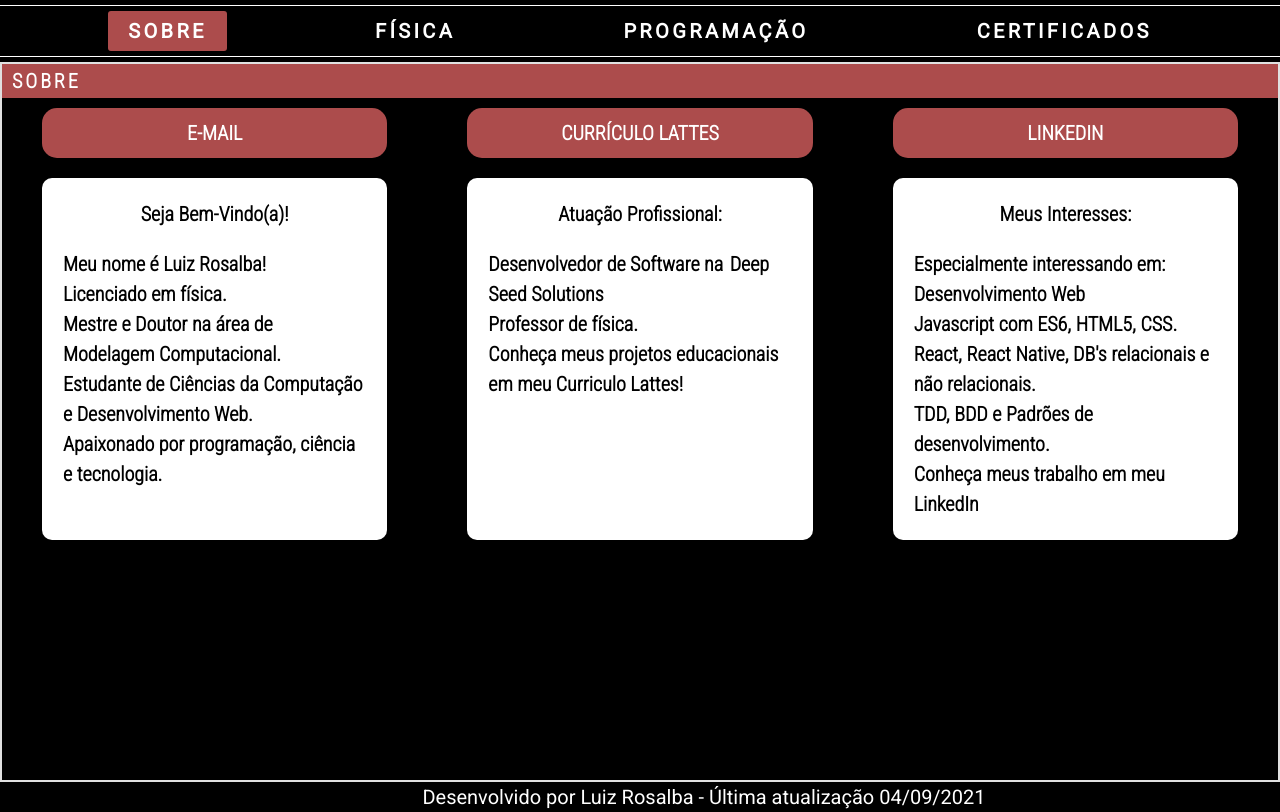
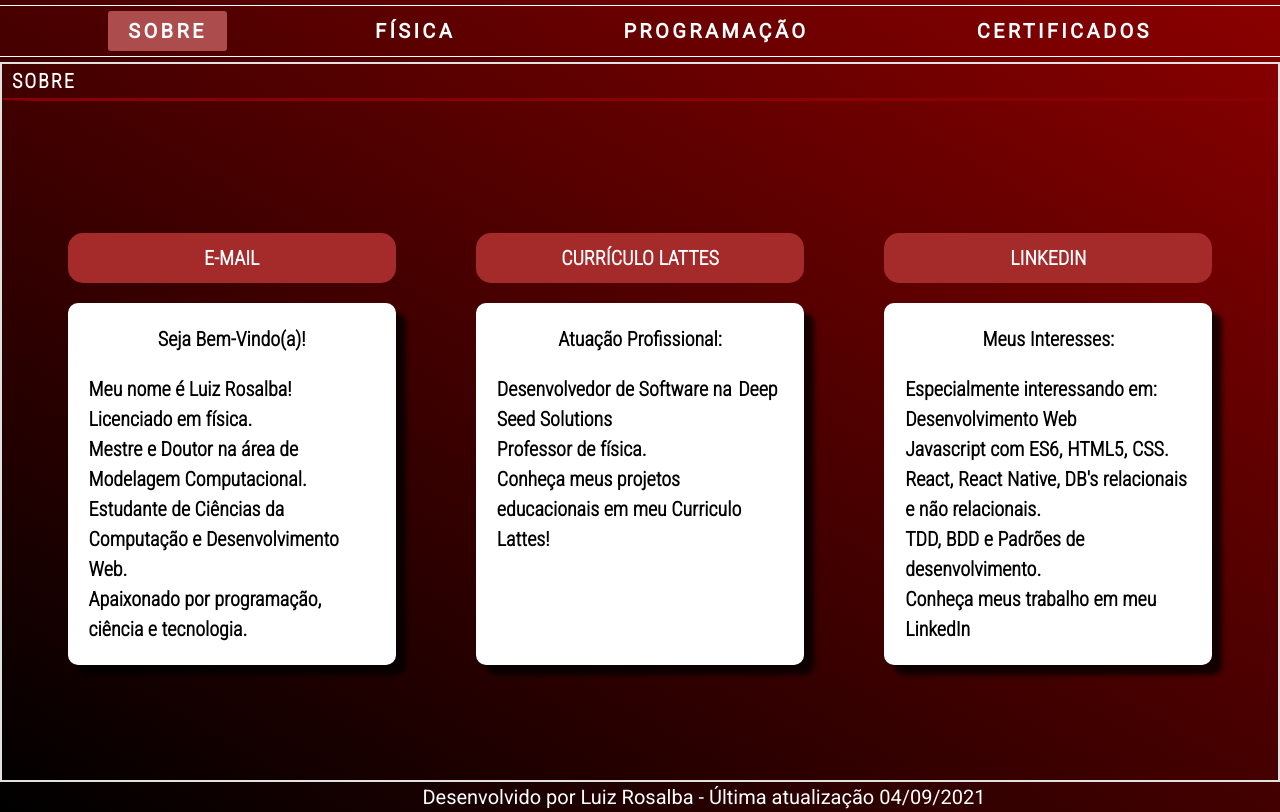
Before and after one commit to luizrosalba/react_hp, a React (Create React App) app: page / in a window 1280 px wide. Built offline with nearby package versions, Linux system fonts and the light colour scheme.

Commit message:
RHP: Changing colors, fixing Links

```diff
--- a/src/App.css
+++ b/src/App.css
@@ -17,12 +17,11 @@ body {
 
   font-size: var(--normalSize);
   font-weight: var(--normalWeight);
-  background-color:black; /*fundo*/
+  background-image:linear-gradient(30deg, black, darkred)
 }
 
 .App-body{
   font-family: 'Roboto Condensed', sans-serif;
-  background-color:black; /*fundo*/
   margin-right: 1px;
 }
 
@@ -207,11 +206,11 @@ p a{
 
 div.texto_secao{
   display: inline-block;
-  border: 3px solid #333333;
+  border-bottom: 3px solid darkred;
   border-radius: 2% 6% 5% 4% / 1% 1% 2% 4%;
   text-transform: uppercase;
   letter-spacing: 0.2ch;
-  background: #ac4c4c;
+  background: transparent;
   position: relative;
   padding-left: 10px;
  }
--- a/src/components/not-found/styled.js
+++ b/src/components/not-found/styled.js
@@ -8,5 +8,6 @@ export const Wrapper = styled.div`
   h1 {
     font-weight: bold;
     font-size: 32px;
+    text-align: left;
   }
 `;
--- a/src/components/repository-item/index.js
+++ b/src/components/repository-item/index.js
@@ -1,12 +1,14 @@
 import React from "react";
 import * as S from "./styled";
+const baseRepository = "https://github.com/";
 
 const RepositoryItem = ({ name, linkToRepo, fullName }) => {
   return (
     <S.Wrapper>
       <S.WrapperTitle>{name}</S.WrapperTitle>
       <S.WrapperFullName>Link do Repositório:</S.WrapperFullName>
-      <S.WrapperLink href={linkToRepo} target="_blank" rel="noreferrer">
+      {console.log(linkToRepo)}
+      <S.WrapperLink href={baseRepository+linkToRepo} target="_blank" rel="noreferrer">
         {fullName}
       </S.WrapperLink>
     </S.Wrapper>
--- a/src/components/repository-item/styled.js
+++ b/src/components/repository-item/styled.js
@@ -5,7 +5,7 @@ export const Wrapper = styled.div`
   border-radius: 8px;
   border: 1px solid #ccc;
   margin: 16px 16px;
-  width: 350px;
+  width: 380px;
   height: 150px;
   align-content: center;
   word-break: break-all;
@@ -21,7 +21,7 @@ export const WrapperFullName = styled.h2`
   font-size: 16px;
   font-weight: bold;
   margin: 8px 0;
-  color: yellow;
+  color: Cornsilk;
 `;
 
 export const WrapperLink = styled.a`
--- a/src/pages/Sobre/index.js
+++ b/src/pages/Sobre/index.js
@@ -7,11 +7,9 @@ import 'bootstrap/dist/js/bootstrap.bundle.min';
 
 import * as S from "./styled";
 
-const Barra= () =>{
+const Barra = () => {
   return (
-    <S.textoSecao>
-      Sobre
-    </S.textoSecao>
+    <div className="texto_secao">Sobre</div>
   )
 }
 
@@ -21,28 +19,28 @@ const ColunasBrancas = () => {
       <S.WrapperColunasSobre>
         <S.ButtonSobre as="a"
           href="mailto:luizrosalba@gmail.com"
-      target= "_blank"
+          target="_blank"
           rel="noopener noreferrer"
         >
           E-mail
         </S.ButtonSobre>
         <S.ButtonSobre as="a"
           href="http://lattes.cnpq.br/6417401108821012"
-        target= "_blank"
+          target="_blank"
           rel="noopener noreferrer"
         >
           Currículo  Lattes
         </S.ButtonSobre>
         <S.ButtonSobre as="a"
           href="https://www.linkedin.com/in/luiz-fernando-rosalba-92469817/"
-      target= "_blank"
+          target="_blank"
           rel="noopener noreferrer"
         >
           LinkedIn
         </S.ButtonSobre>
         <S.CardWrapperSobre>
           <center><h1>Seja Bem-Vindo(a)!</h1> </center>
-        <div style={{marginTop:"20px"}}></div>
+          <div style={{ marginTop: "20px" }}></div>
           <p>
             Meu nome é Luiz Rosalba!
           </p>
@@ -62,7 +60,7 @@ const ColunasBrancas = () => {
         </S.CardWrapperSobre>
         <S.CardWrapperSobre>
           <center><h1>Atuação Profissional:</h1> </center>
-      <div style={{marginTop:"20px"}}></div>
+          <div style={{ marginTop: "20px" }}></div>
           <p>
             Desenvolvedor de Software na <a href="https://deepseedsolutions.com/">Deep Seed Solutions</a>
           </p>
@@ -75,7 +73,7 @@ const ColunasBrancas = () => {
         </S.CardWrapperSobre>
         <S.CardWrapperSobre>
           <center> <h1>Meus Interesses:</h1> </center>
-      <div style={{marginTop:"20px"}}></div>
+          <div style={{ marginTop: "20px" }}></div>
           <p>
             Especialmente interessando em:
           </p>
@@ -106,6 +104,7 @@ const Home = () => {
       <div className="container-corpo">
         <div className="texto-sobre">
           <Barra />
+          <div style={{ marginTop: "20px" }}></div>
           <ColunasBrancas />
         </div>
       </div>
--- a/src/pages/Sobre/styled.js
+++ b/src/pages/Sobre/styled.js
@@ -18,6 +18,8 @@ export const WrapperColunasSobre = styled.div`
   grid-template-columns: repeat(3, 1fr);
   grid-column-gap: 0px;
   grid-row-gap: 0px;
+  margin: 8% 2%;
+
   @media only screen and (max-width: 800px) {
     display: block;
     z-index: 1;
@@ -29,7 +31,7 @@ export const ButtonSobre = styled.button`
   display:flex;
   justify-content: center;
   text-decoration: none;
-  background: #ac4c4c;
+  background: brown;
   border-radius: 15px;
   border: 3px none #ac4c4c;
   color: white;
@@ -41,10 +43,18 @@ export const ButtonSobre = styled.button`
   text-transform: uppercase;
   width: -webkit-fill-available;
   height: 50px;
-  ${props => props.selected && css`
-    background: #ac4c4c;
-    color: white;
-  `}
+
+  &:hover{
+    background-clip: text;
+    -webkit-background-clip: text;
+    -webkit-text-fill-color: transparent;
+    background-size: 200% 100%;
+    background-position: 100%;
+    border: 2px solid white;
+    color: yellow;
+  }
+
+
   @media only screen and (max-width: 800px) {
     justify-content: center;
     align-items: center;
```
Lines whose indentation alone changed are shown as unchanged.
